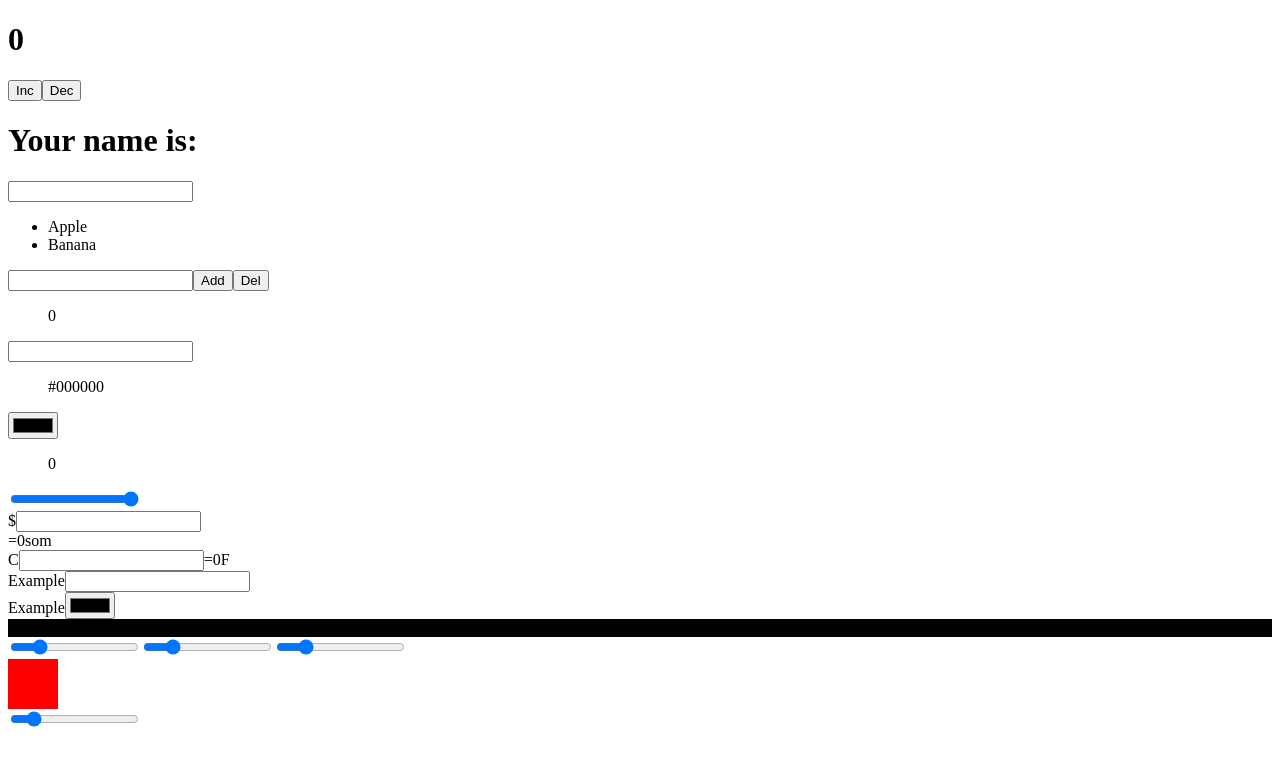
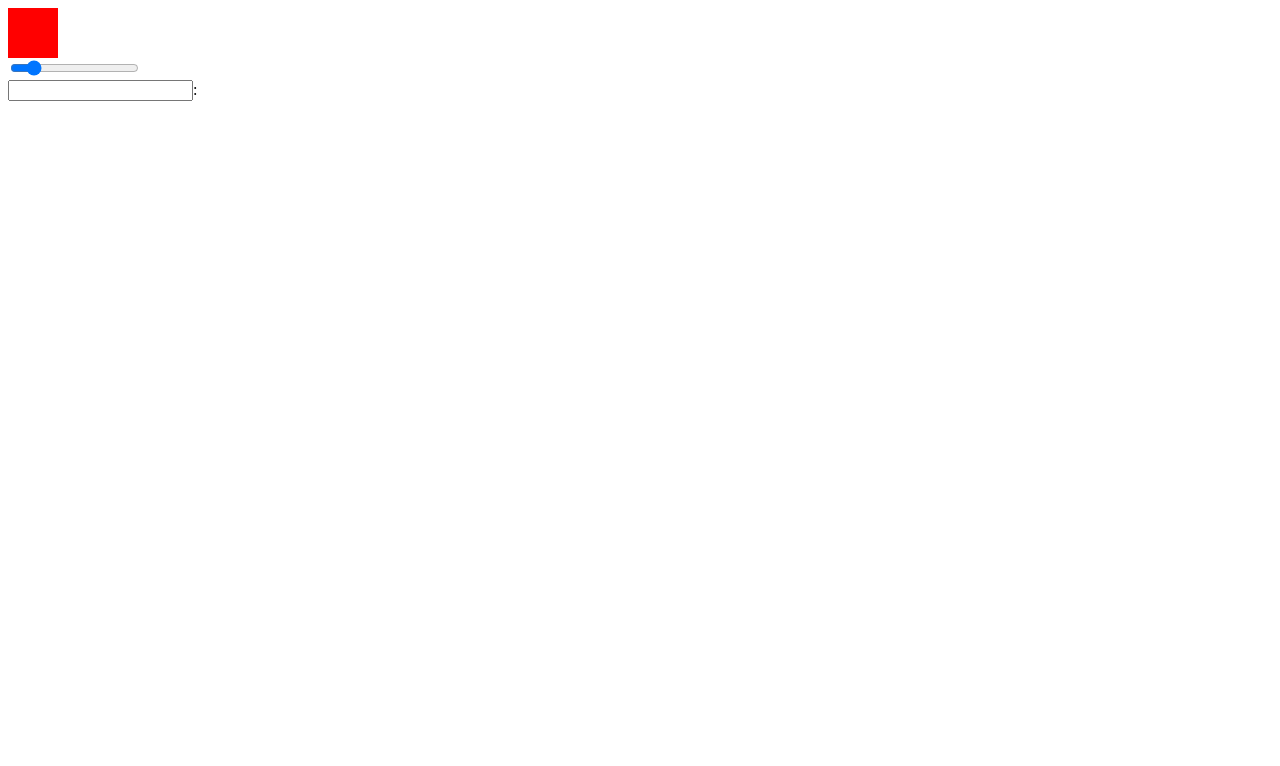
Before and after one commit to YntyCtrl/my-first-app, a React (Create React App) app: page / in a window 1280 px wide. Shown: the top 766 px of the page. Built offline with nearby package versions, Linux system fonts and the light colour scheme.

Commit message:
renemed Mirror crietad input type text

```diff
--- a/src/App.js
+++ b/src/App.js
@@ -17,6 +17,7 @@ const { default: Upper } = require("./components/Upper");
 const { default: Wealth } = require("./components/Wealth");
 const { default: ColorSlider } = require("./components/ColorSlider");
 const { default: Transform } = require("./components/Transform");
+const { default: Mirror } = require("./components/Mirror");
 
 
 
@@ -32,7 +33,7 @@ function App() {
 
   return (
     <div className="App">
-      <Counter/>
+      {/* <Counter/>
       <Name/>
       <Massive/>
       <InputLength value="test"/>
@@ -42,8 +43,9 @@ function App() {
       <Temp/>
       <Fontsize/>
       <Color/>
-      <ColorSlider/>
+      <ColorSlider/> */}
       <Transform/>
+      <Mirror/>
     </div>
   );
 }
--- /dev/null
+++ b/src/components/Mirror.js
@@ -0,0 +1,25 @@
+const { useState } = require("react")
+
+function Mirror(){
+
+
+    const [text, setText] = useState("Yntymak");
+
+
+    // for (let i = 0; i <massive.length; i++) {
+    //     list.push(<li>{massive[i]}</li>)
+    // }
+
+
+
+    return <div className="example-5">
+
+            <input type="text" onInput={(event) => setText(event.target.value)}/>:
+
+
+
+    </div>
+
+}
+
+export default Mirror;
```
Also changed, not shown: src/components/InputLength copy.js (deleted, +0 -26 lines).
